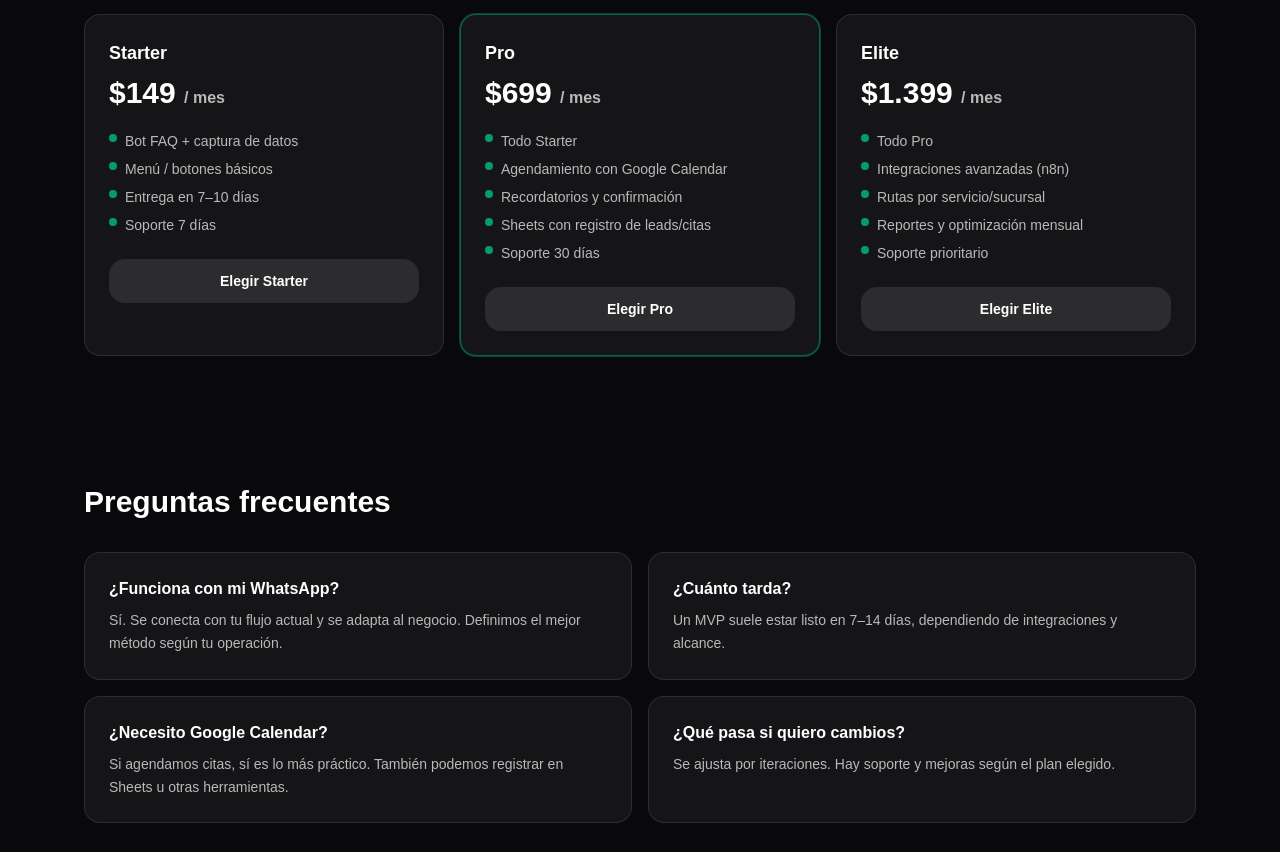
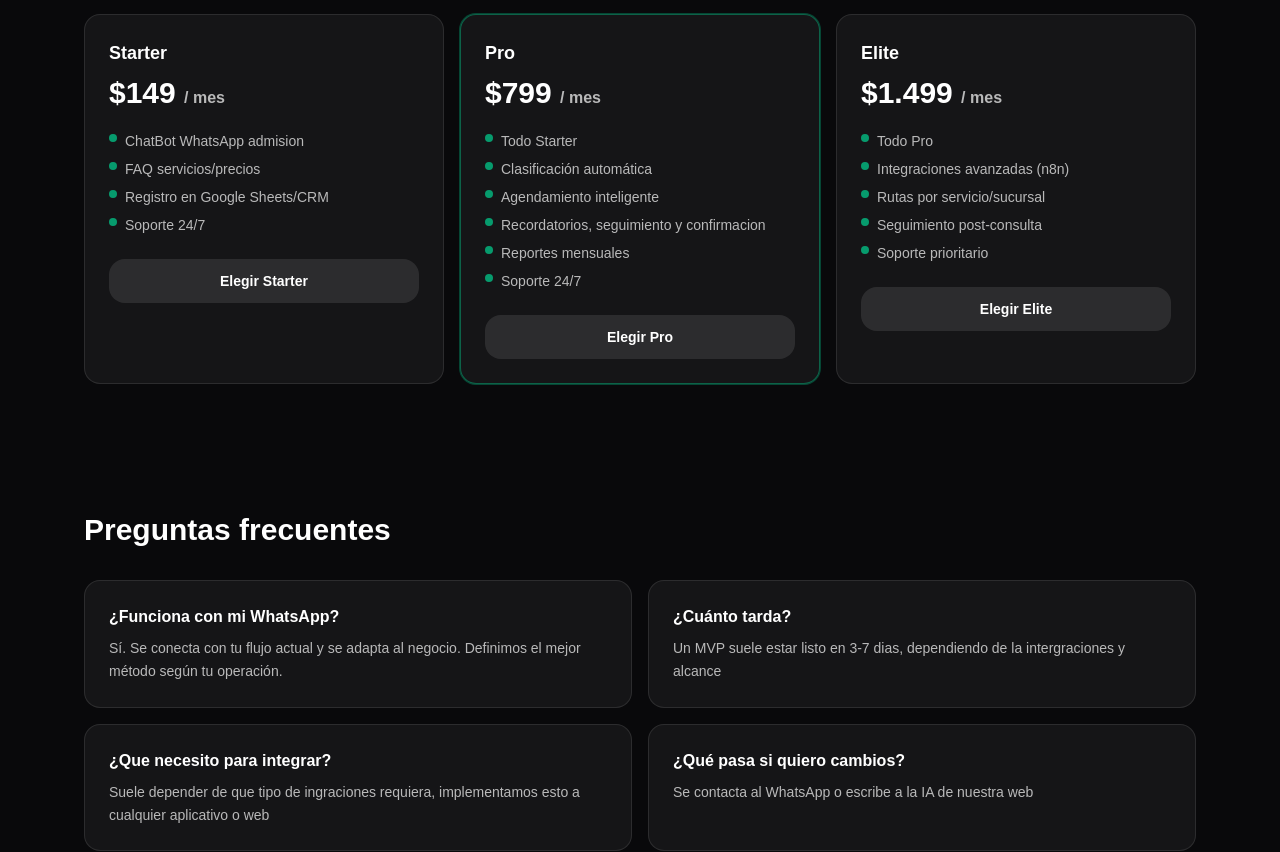
Before and after one commit to aicompanyjb-blip/ia-company-jb, a Next.js app: page / in a window 1280 px wide. Shown: the part 1920-2772 px from the top of the page. Built offline with nearby package versions, Linux system fonts and the light colour scheme.

Commit message:
Actualizo la landing

```diff
--- a/app/page.tsx
+++ b/app/page.tsx
@@ -19,18 +19,18 @@ export default function Home() {
   const prices: Record<BillingPeriod, Record<PlanName, number>> = {
     mensual: {
       Starter: 149,
-      Pro: 699,
-      Elite: 1399,
+      Pro: 799,
+      Elite: 1499
     },
     semestral: {
-      Starter: 799,
-      Pro: 3699,
-      Elite: 6999,
+      Starter: 249,
+      Pro: 1199,
+      Elite: 2299,
     },
     anual: {
-      Starter: 1499,
-      Pro: 6999,
-      Elite: 12999,
+      Starter: 499,
+      Pro: 1899,
+      Elite: 2899,
     },
   };
 
@@ -65,10 +65,10 @@ export default function Home() {
       name: "Starter" as const,
       highlight: false,
       items: [
-        "Bot FAQ + captura de datos",
-        "Menú / botones básicos",
-        "Entrega en 7–10 días",
-        "Soporte 7 días",
+        "ChatBot WhatsApp admision",
+        "FAQ servicios/precios",
+        "Registro en Google Sheets/CRM",
+        "Soporte 24/7"
       ],
     },
     {
@@ -76,10 +76,11 @@ export default function Home() {
       highlight: true,
       items: [
         "Todo Starter",
-        "Agendamiento con Google Calendar",
-        "Recordatorios y confirmación",
-        "Sheets con registro de leads/citas",
-        "Soporte 30 días",
+        "Clasificación automática",
+        "Agendamiento inteligente",
+        "Recordatorios, seguimiento y confirmacion",
+        "Reportes mensuales",
+        "Soporte 24/7"
       ],
     },
     {
@@ -89,7 +90,7 @@ export default function Home() {
         "Todo Pro",
         "Integraciones avanzadas (n8n)",
         "Rutas por servicio/sucursal",
-        "Reportes y optimización mensual",
+        "Seguimiento post-consulta",
         "Soporte prioritario",
       ],
     },
@@ -365,15 +366,15 @@ export default function Home() {
             ],
             [
               "¿Cuánto tarda?",
-              "Un MVP suele estar listo en 7–14 días, dependiendo de integraciones y alcance.",
+              "Un MVP suele estar listo en 3-7 dias, dependiendo de la intergraciones y alcance",
             ],
             [
-              "¿Necesito Google Calendar?",
-              "Si agendamos citas, sí es lo más práctico. También podemos registrar en Sheets u otras herramientas.",
+              "¿Que necesito para integrar?",
+              "Suele depender de que tipo de ingraciones requiera, implementamos esto a cualquier aplicativo o web",
             ],
             [
               "¿Qué pasa si quiero cambios?",
-              "Se ajusta por iteraciones. Hay soporte y mejoras según el plan elegido.",
+              "Se contacta al WhatsApp o escribe a la IA de nuestra web"
             ],
           ].map(([q, a]) => (
             <div
@@ -408,7 +409,7 @@ export default function Home() {
           </div>
 
           <p className="mt-10 text-xs text-white/40">
-            © {new Date().getFullYear()} AI COMPANY JB. Todos los derechos
+            © {new Date().getFullYear()} IA COMPANY JB, todos los derechos
             reservados.
           </p>
         </div>
```
